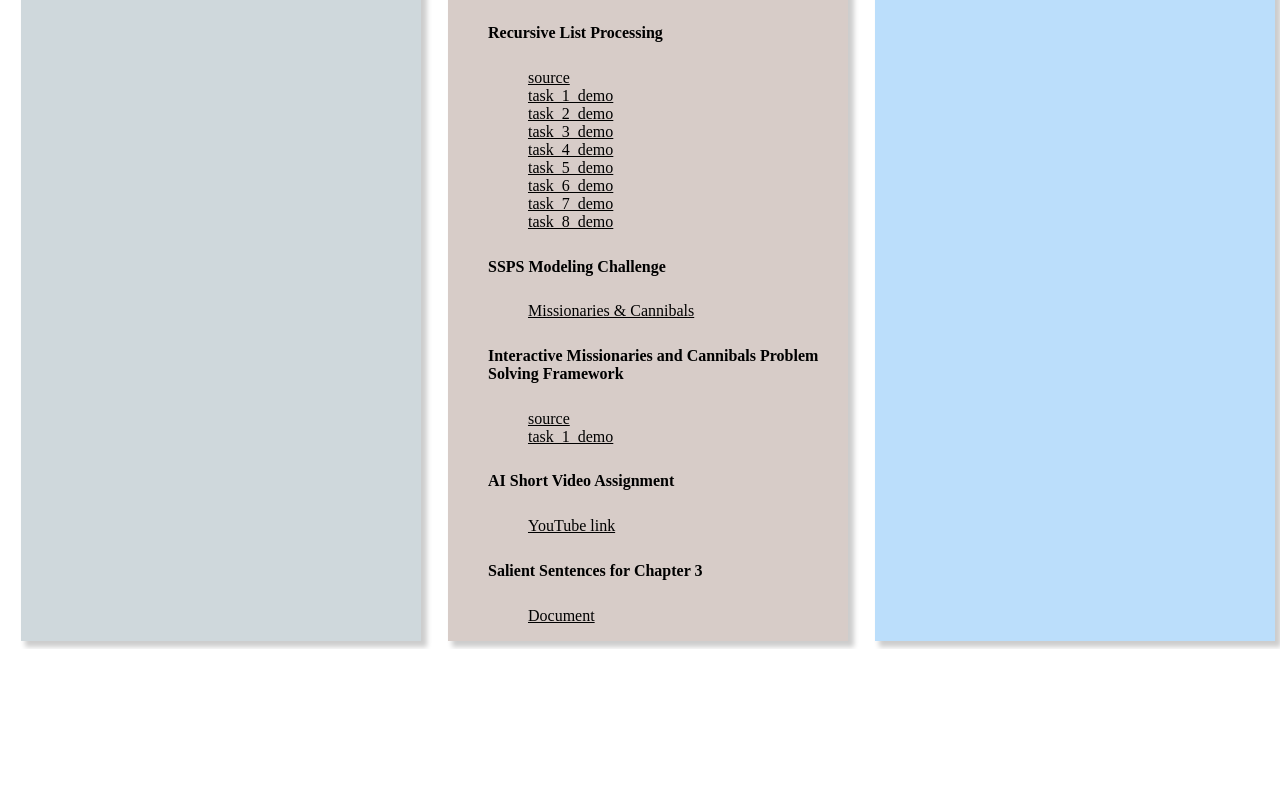
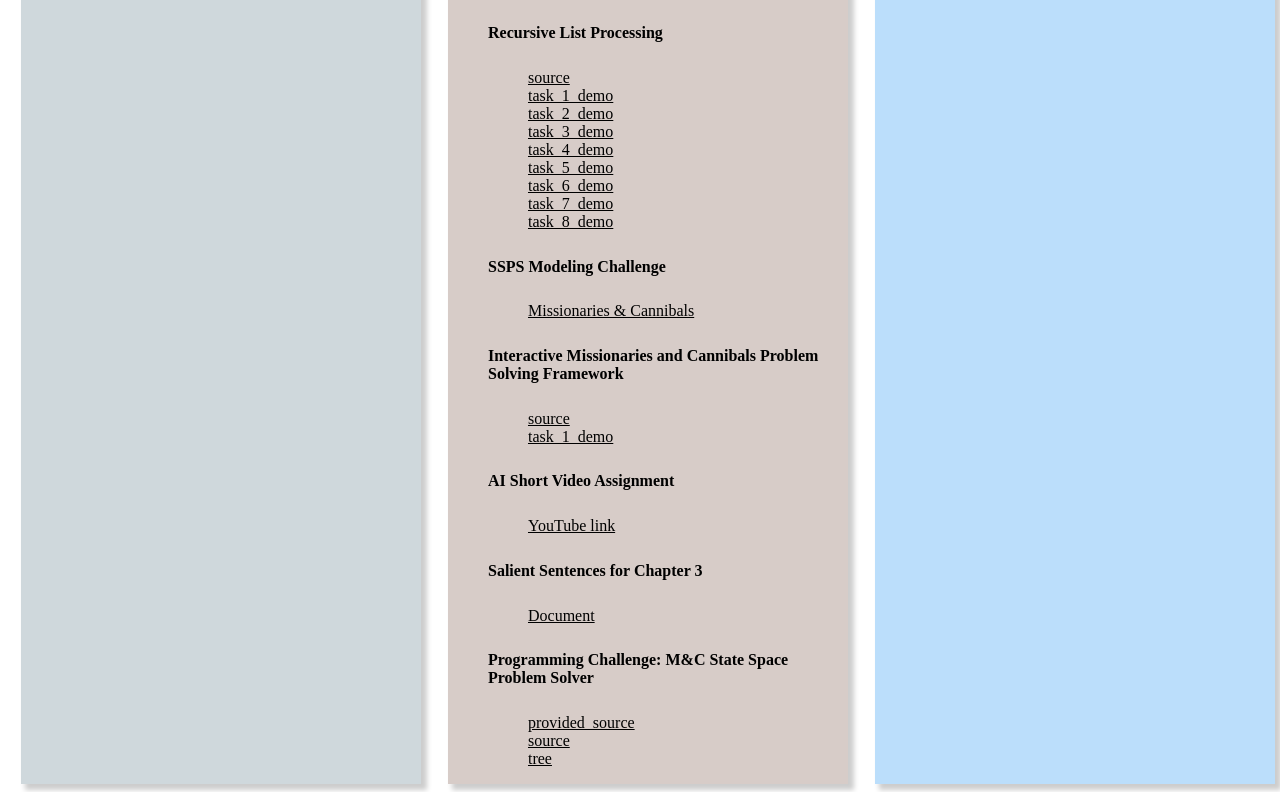
Before and after one commit to csc416/csc416.github.io, a plain HTML site: page index.html in a window 1280 px wide. Shown: the part 785-1577 px from the top of the page. Before the commit the page ends 1434 px from the top, so only its background shows below. Drawn offline with Linux system fonts and the light colour scheme; a web font is replaced by a local one.

Commit message:
added seventh assignment

```diff
--- a/index.html
+++ b/index.html
@@ -204,6 +204,20 @@
                                 </a>
                             </ul>
                         </li>
+                        <li>
+                            <h5>Programming Challenge: M&C State Space Problem Solver</h5>
+                            <ul>
+                                <li>
+                                    <a href="./assets/docs/code/a7/mc_provided.cl">provided_source</a>
+                                </li>
+                                <li>
+                                    <a href="./assets/docs/code/a7/mc.cl">source</a>
+                                </li>
+                                <li>
+                                    <a href="./assets/docs/misc/SSPS/mc_ssps.pdf">tree</a>
+                                </li>
+                            </ul>
+                        </li>
                 </ul>
             </div>
             <div class="right">
```
Also changed, not shown: 2 other files.
